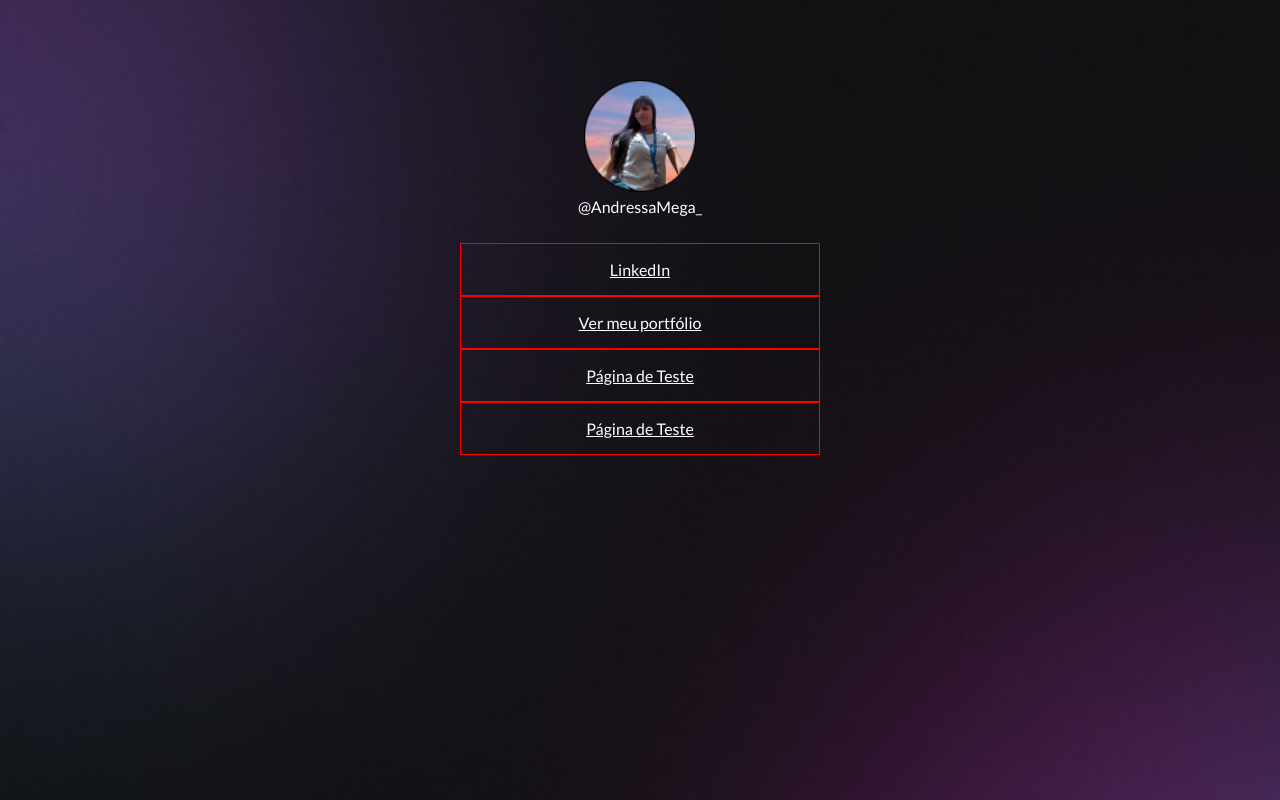
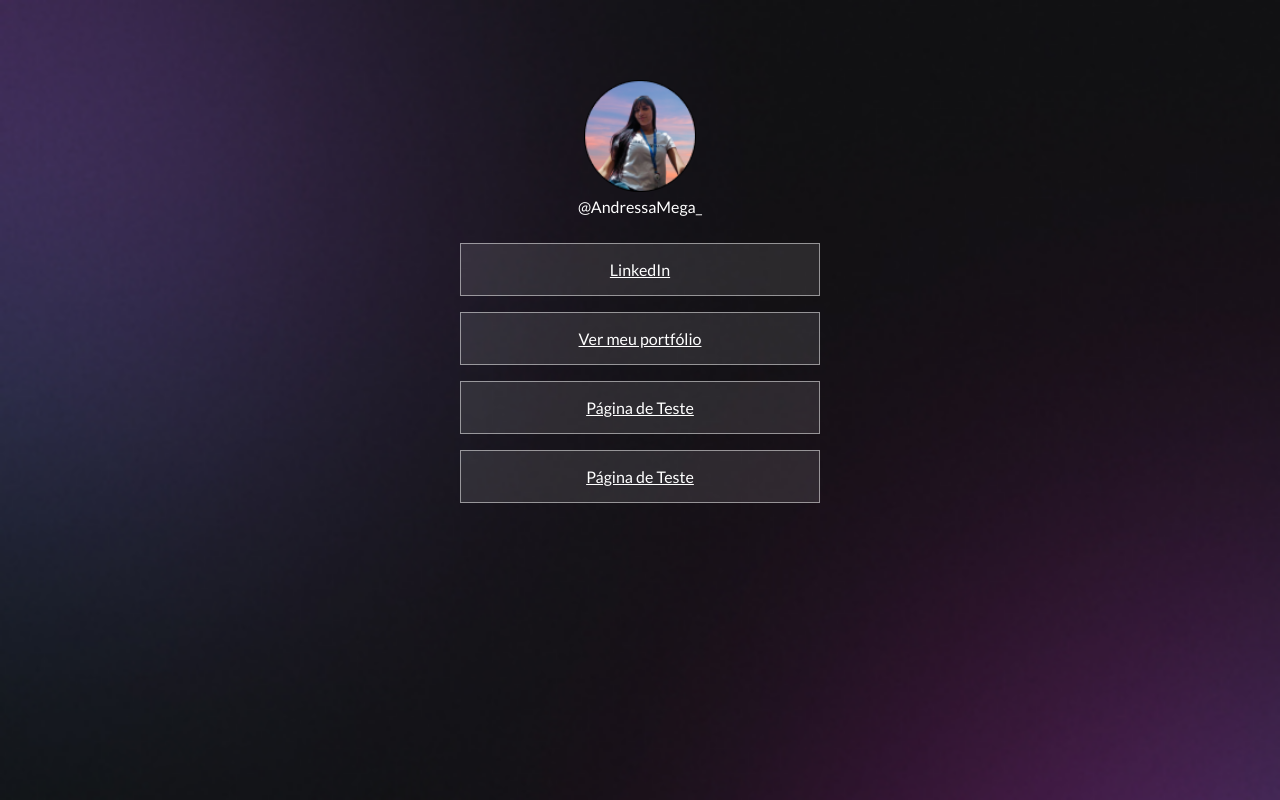
Before and after one commit to Andressa-Mega/AgregadorDeLinks, a plain HTML site: page index.html in a window 1280 px wide. Drawn offline with Linux system fonts and the light colour scheme.

Commit message:
style em andamento

```diff
--- a/style.css
+++ b/style.css
@@ -42,6 +42,10 @@ body * {
 
 ul {
   list-style: none;
+
+  display: flex;
+  flex-direction: column;
+  gap: 16px;
 }
 
 ul li a{
@@ -52,4 +56,8 @@ ul li a{
   justify-content: center;
 
   padding: 16px 24px;
+
+  background: rgba(255, 255, 255, 0.1);
+  border: 1px solid rgba(255, 255, 255, 0.5);
+  border-radius: ;
 }
```
